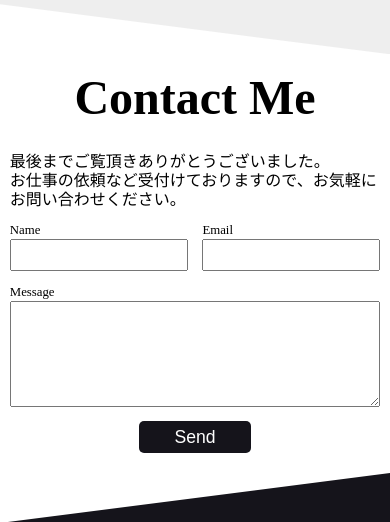
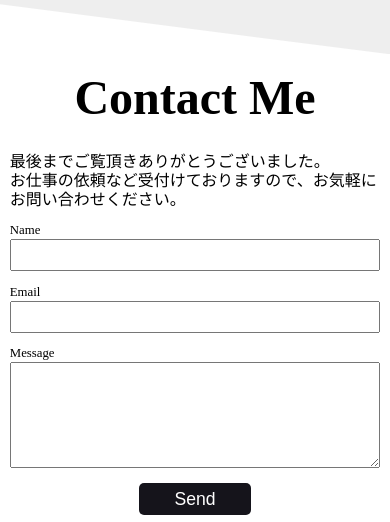
Before and after one commit to yuhei-18/Profile-Site, a PHP site: page / in a window 390 px wide. Shown: the part 3200-3722 px from the top of the page. Run offline with PHP 8.4, Linux system fonts and the light colour scheme.

Commit message:
ref: レスポンシブ対応 微修正

```diff
--- a/responsive.css
+++ b/responsive.css
@@ -8,6 +8,9 @@
     }
     .top_contents_left {
         width: 100%;
+    }
+    .top_contents_left a {
+        background-color: #17a4f1;
     }
     .top_contents_right {
         display: none;
@@ -64,4 +67,14 @@
     .contact_contents {
         width: 95%;
     }
+    .input_area {
+        display: block;
+    }
+    .input_area label:first-child {
+        margin-right: 0;
+        margin-bottom: 4%;
+    }
+    .input_area label {
+        width: 100%;
+    }
 }
```
